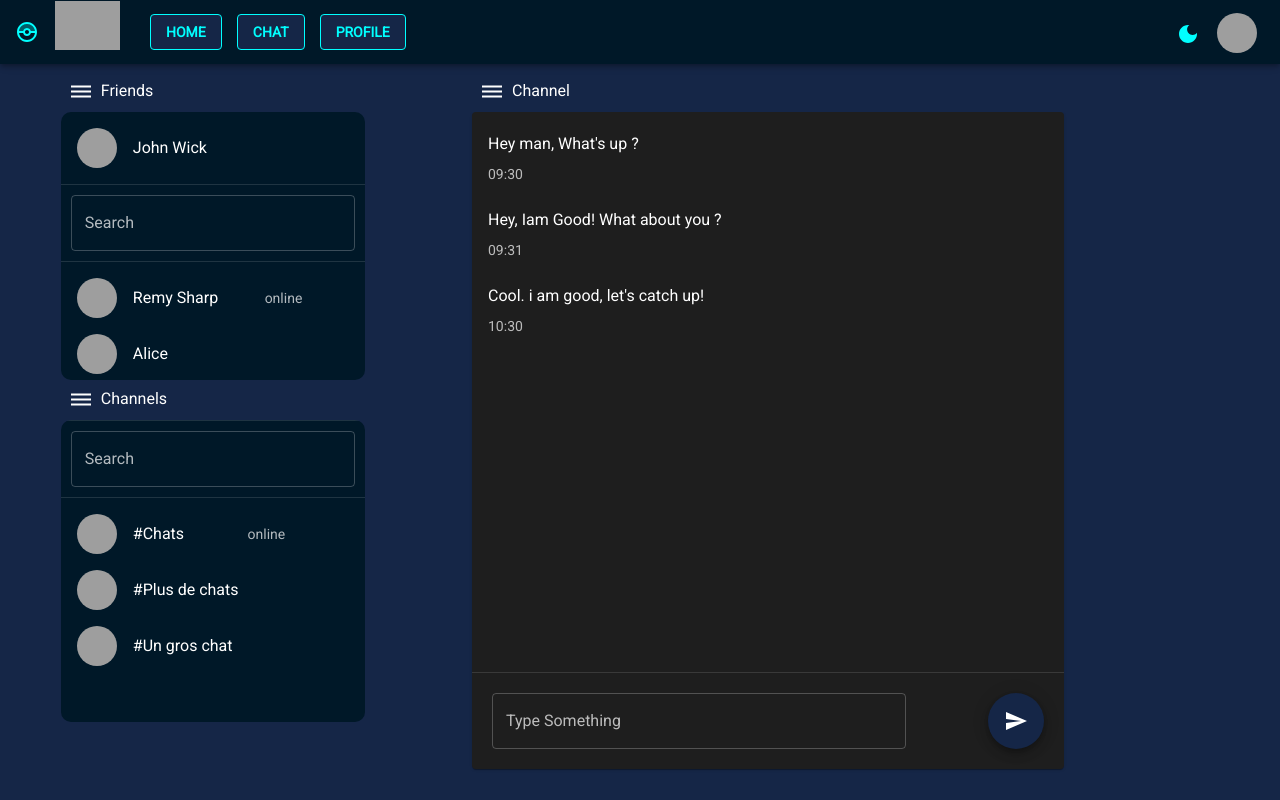
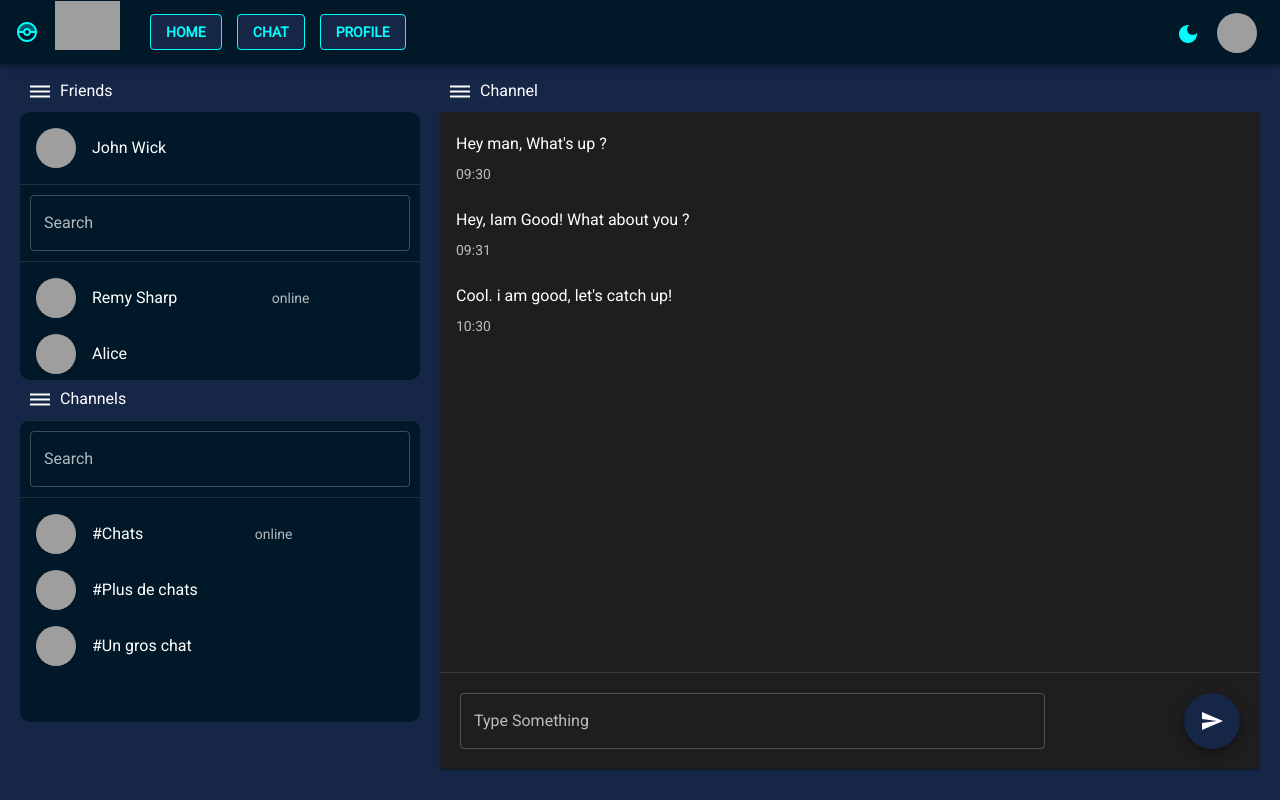
Before and after one commit to yann1731/ft_transcendence, a React (Create React App) app in the folder packages/front_end/: page /Chat in a window 1280 px wide. Built offline with nearby package versions, Linux system fonts and the light colour scheme; grey boxes are pictures that could not be loaded.

Commit message:
FIXED CHAT ! Login in progress

```diff
--- a/packages/front_end/src/Components/ChatPage/Chat.tsx
+++ b/packages/front_end/src/Components/ChatPage/Chat.tsx
@@ -1,8 +1,7 @@
 import React from 'react';
 import ResponsiveAppBar from '../ToolBar';
 import BackgroundContainer from '../../Background';
-import ContactContainer from './FriendsAndChannels';
-import ConversationContainer from './Conversation';
+import ChatContainer from './ChatStyles';
 
 
 function Chat() {
@@ -11,10 +10,7 @@ function Chat() {
 	  	<BackgroundContainer>
 		  <div style={{ flex: 1 }}>
 			<ResponsiveAppBar />
-			<ContactContainer />
-		  </div>
-		  <div style={{ flex: 1 }}>
-			<ConversationContainer />
+			<ChatContainer />
 		  </div>
 	  	</BackgroundContainer>
 	  </div>
--- /dev/null
+++ b/packages/front_end/src/Components/ChatPage/ChatStyles.tsx
@@ -0,0 +1,48 @@
+import * as React from 'react';
+import CssBaseline from '@mui/material/CssBaseline';
+import OptionBarContact from './OptionBarFriends';
+import OptionBarChans from './OptionBarChans';
+import ContactBox from './FriendBox';
+import ChannelBox from './ChannelBox';
+import OptionBarConversation from './OptionBarConversation';
+import Chat from './ChatBox';
+
+export default function MainContainer() {
+  const mainContainerStyle: React.CSSProperties = {
+    display: 'flex',
+    height: '80vh',
+    position: 'fixed',
+    top: '9vh',
+    left: '0',
+    right: '0',
+  };
+
+  const friendsAndChannelsStyle: React.CSSProperties = {
+    width: 'min(35vw, 400px)',
+    marginLeft: '20px',
+  };
+
+  const conversationStyle: React.CSSProperties = {
+    flexGrow: 1,
+    marginLeft: '20px',
+    marginRight: '20px',
+  };
+
+  return (
+    <React.Fragment>
+      <CssBaseline />
+      <div style={mainContainerStyle}>
+        <div style={friendsAndChannelsStyle}>
+          <OptionBarContact />
+          <ContactBox />
+          <OptionBarChans />
+          <ChannelBox />
+        </div>
+        <div style={conversationStyle}>
+          <OptionBarConversation />
+          <Chat />
+        </div>
+      </div>
+    </React.Fragment>
+  );
+}
--- a/packages/front_end/src/Components/ChatPage/Conversation.tsx
+++ /dev/null
@@ -1,27 +0,0 @@
-import * as React from 'react';
-import CssBaseline from '@mui/material/CssBaseline';
-import Container from '@mui/material/Container';
-import OptionBarConversation from './OptionBarConversation';
-import Chat from './ChatBox';
-
-//TODO fix the increasing gap between sideContainer and chatContainer
-export default function ConversationContainer() {
-  const chatContainerStyle: React.CSSProperties = {
-    borderRadius: 10,
-    boxShadow: 'none',
-    height: '80vh',
-    width: 'min(50vw, 1200px)',
-    top: '9vh',
-    left: '35vw',
-    position: 'fixed',
-  }
-  return (
-    <React.Fragment>
-      <CssBaseline />
-        <Container style={ chatContainerStyle }>
-          <OptionBarConversation></OptionBarConversation>
-              <Chat></Chat>
-        </Container>
-    </React.Fragment>
-  );
-}
--- a/packages/front_end/src/Components/ChatPage/FriendsAndChannels.tsx
+++ /dev/null
@@ -1,33 +0,0 @@
-import * as React from 'react';
-import CssBaseline from '@mui/material/CssBaseline';
-import Container from '@mui/material/Container';
-import OptionBarContact from './OptionBarFriends';
-import OptionBarChans from './OptionBarChans';
-import ContactBox from './ContactBox';
-import ChannelBox from './ChannelBox';
-
-export default function ContactContainer() {
-  const sideContainerStyle: React.CSSProperties = {
-    height: '80vh',
-    width: 'min(35vw, 400px)',
-    top: '9vh',
-    left: '1vw',
-    position: 'fixed',
-  };
-
-  return (
-    <React.Fragment>
-      <CssBaseline />
-      <Container maxWidth="lg" style={ sideContainerStyle }>
-        <Container maxWidth="lg">
-          <OptionBarContact></OptionBarContact>
-          <ContactBox></ContactBox>
-        </Container>
-        <Container maxWidth="lg">
-          <OptionBarChans></OptionBarChans>
-          <ChannelBox></ChannelBox>
-        </Container>
-      </Container>
-    </React.Fragment>
-  );
-}
--- a/packages/front_end/src/Components/Login/LoginPage.tsx
+++ b/packages/front_end/src/Components/Login/LoginPage.tsx
@@ -6,9 +6,15 @@ import Box from "@mui/material/Box";
 import Typography from "@mui/material/Typography";
 import Container from "@mui/material/Container";
 import { useEffect } from "react";
+import { useTheme } from '@mui/system';
+import { ThemeProvider } from '@mui/material/styles';
+import { theme } from '../../Theme';
 
 
 export default function SignIn() {
+
+  const theme = useTheme();
+  const color = theme.palette.secondary.main;
 
   useEffect(() => {
     const handleResize = () => {
@@ -39,9 +45,10 @@ export default function SignIn() {
   };
 
   return (
+
     <Container component="main" maxWidth="xs" id="container" sx={{bgcolor: 'white', borderRadius: 2.5, boxShadow: 13}}>
         <br></br>
-        <Typography component="h1" variant="h5" sx={{ mt: 1, textAlign: 'center' }}>
+        <Typography component="h1" variant="h5" sx={{ mt: 1, textAlign: 'center', color: theme.palette.secondary.main }}>
           Sign in
         </Typography>
         <Box component="form" onSubmit={handleSubmit} noValidate sx={{ mt: 1 }}>
@@ -60,15 +67,27 @@ export default function SignIn() {
             required
             fullWidth
             name="password"
-            label="Password"
+            label={
+              <Typography
+                style={{ color: theme.palette.secondary.main }} >
+                  Password
+                </Typography>
+            }
             type="password"
             id="password"
             autoComplete="current-password"
           />
+          <ThemeProvider theme={ theme }>
           <FormControlLabel
-            control={<Checkbox value="remember" color="primary" />}
-            label="Remember me"
-          />
+            control={<Checkbox value="remember" style={{ color: theme.palette.secondary.main }} />}
+            label={
+              <Typography
+                style={{ color: theme.palette.secondary.main }} >
+                  Remember me
+              </Typography>
+            }
+            />
+          </ThemeProvider>
           <Button
             type="submit"
             fullWidth
```
Also changed, not shown: packages/front_end/src/Components/ChatPage/Options.tsx (deleted, +0 -23 lines), packages/front_end/src/Components/ChatPage/FriendBox.tsx (renamed from packages/front_end/src/Components/ChatPage/ContactBox.tsx).
